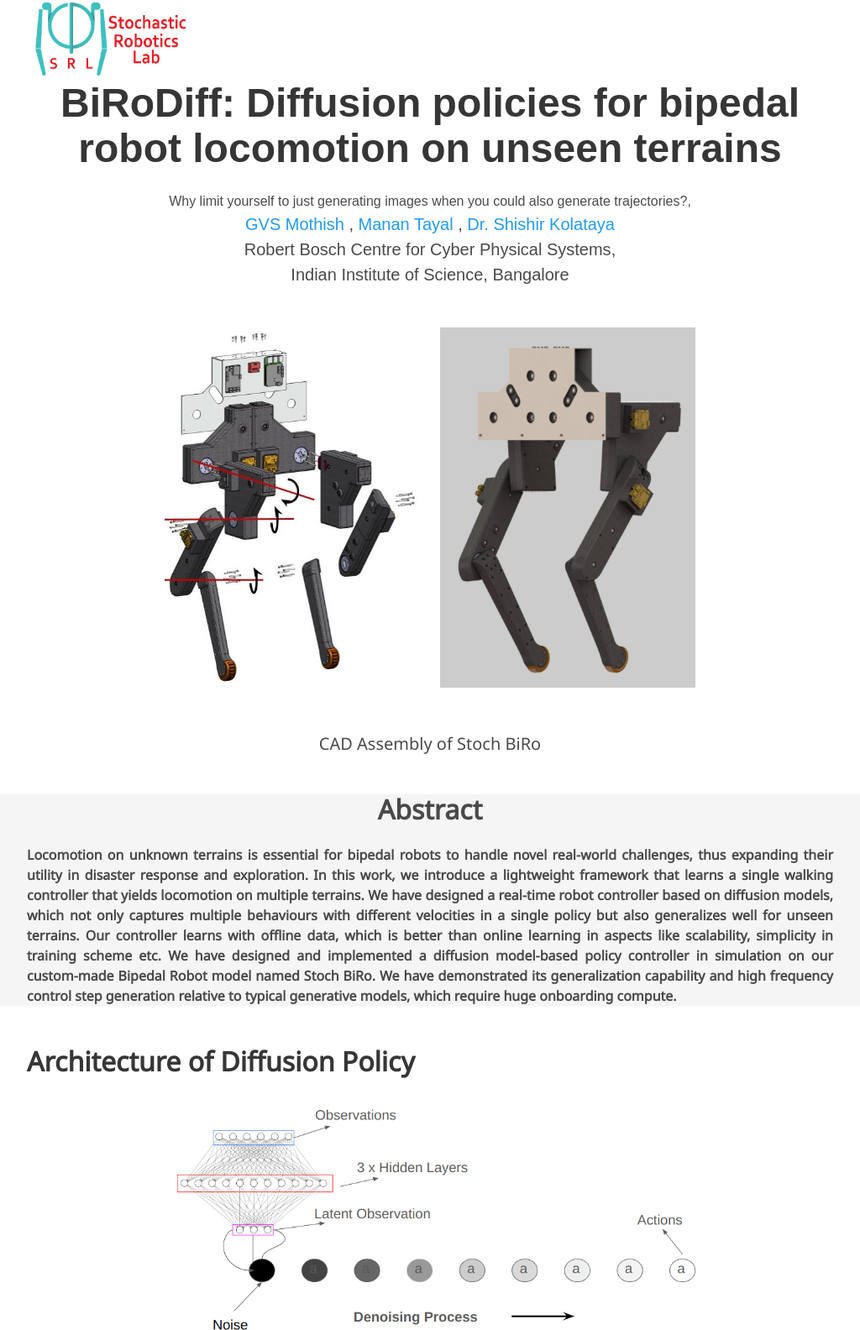
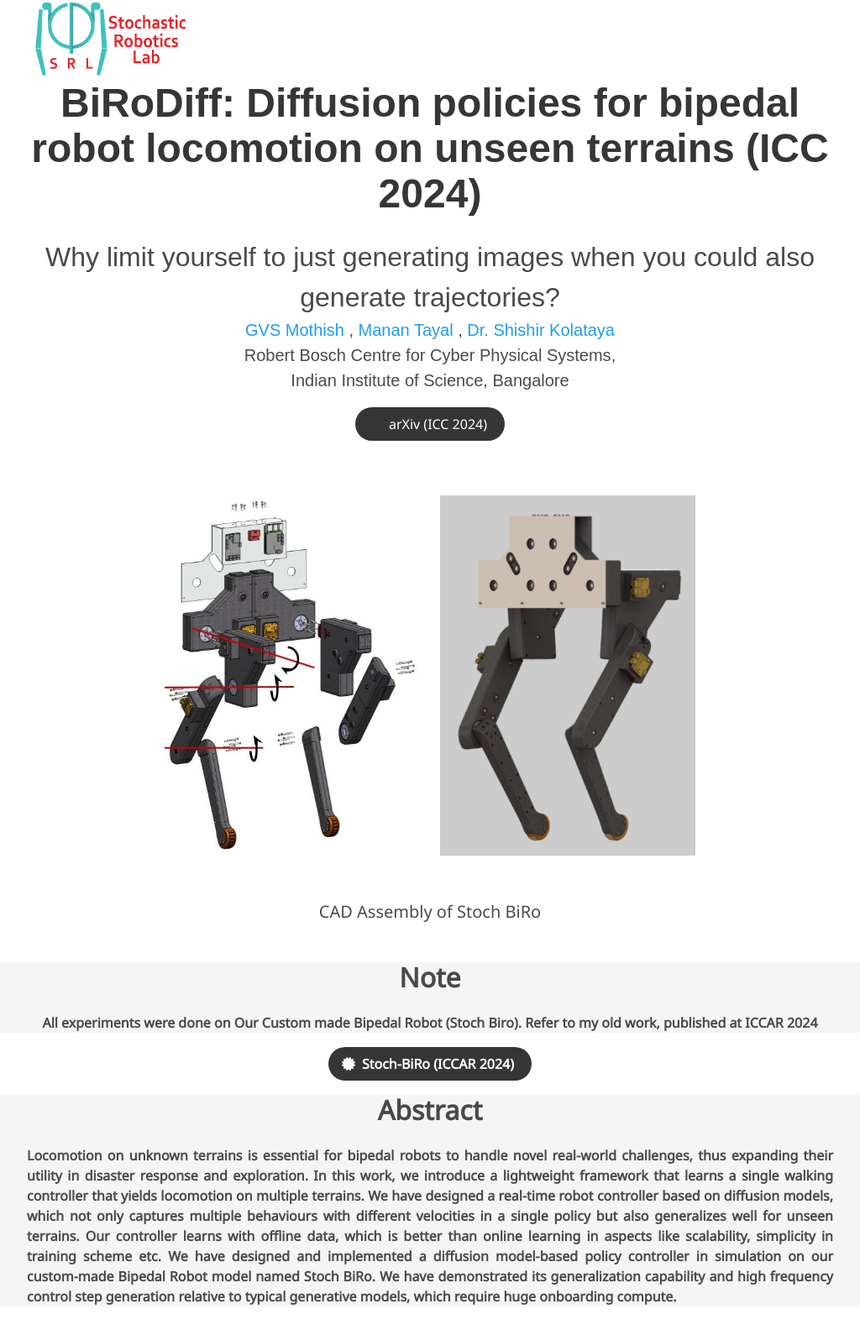
Before and after one commit to gvsmothish/Stoch-Biro-diffusion-policy, a plain HTML site: page index.html in a window 1280 px wide. Shown: the part 45-1629 px from the top of the page at 84% size, without its empty margins (128-1152 px from the left). Drawn offline with nearby package versions, Linux system fonts and the light colour scheme; some icons are missing; a web font is replaced by a local one.

Commit message:
icc_update_oct_11

```diff
--- a/index.html
+++ b/index.html
@@ -37,9 +37,9 @@
       <div class="columns is-centered">
 
         <div class="column has-text-centered">
-          <h1 class="title is-1 publication-title">BiRoDiff: Diffusion policies for bipedal robot locomotion on unseen terrains</h1>
-          <div class="is-size-9 publication-authors">
-            <span class="author-block">Why limit yourself to just generating images when you could also generate trajectories?</span>, <br>
+          <h1 class="title is-1 publication-title">BiRoDiff: Diffusion policies for bipedal robot locomotion on unseen terrains (ICC 2024) </h1>
+          <div class="is-size-3 publication-authors">
+            <span class="author-block">Why limit yourself to just generating images when you could also generate trajectories?</span> <br>
           </div>
           <div class="is-size-5 publication-authors">
             <span class="author-block">
@@ -57,28 +57,19 @@
           </div>
 
 
-          <!-- <div class="column has-text-centered">
+          <div class="column has-text-centered">
             <div class="publication-links">
               <span class="link-block">
-                <a href="https://arxiv.org/abs/2312.06512"
+                <a href="https://arxiv.org/pdf/2407.05424"
                    class="external-link button is-normal is-rounded is-dark">
                   <span class="icon">
                       <i class="ai ai-arxiv"></i>
                   </span>
-                  <span>arXiv</span>
-                </a>
-              </span>
-              <span class="link-block">
-                <a href="https://www.youtube.com/watch?v=RK8SCQpDTPE"
-                   class="external-link button is-normal is-rounded is-dark">
-                  <span class="icon">
-                      <i class="fab fa-youtube"></i>
-                  </span>
-                  <span>Video (Phase 1 & 2)</span>
+                  <span>arXiv (ICC 2024) </span>
                 </a>
               </span>
             </div>
-          </div> -->
+          </div>
 
 
         </div>
@@ -178,7 +169,34 @@
     </div>
   </div>
 </section> -->
-
+<section class="hero is-light">
+  <div class="container is-max-desktop">
+    <!-- Abstract. -->
+    <div class="columns is-centered has-text-centered">
+      <div class="column">
+        <h2 class="title is-3">Note</h2>
+        <div class="content has-text-justified">
+          <p>
+             All experiments were done on Our Custom made Bipedal Robot (Stoch Biro). Refer to my old work, published at ICCAR 2024
+          </p>
+        </div>
+      </div>
+    </div>
+  </div>
+</section>
+<div class="column has-text-centered">
+  <div class="publication-links">
+    <span class="link-block">
+      <a href="https://tayalmanan28.github.io/Stoch-BiRo/"
+         class="external-link button is-normal is-rounded is-dark">
+        <span class="icon">
+            <i class="fa fa-certificate"></i>
+        </span>
+        <span>Stoch-BiRo (ICCAR 2024) </span>
+      </a>
+    </span>
+  </div>
+</div>
 <section class="hero is-light">
   <div class="container is-max-desktop">
     <!-- Abstract. -->
@@ -338,7 +356,7 @@ generative models, which require huge onboarding compute.
       <a class="icon-link" href="https://github.com/tayalmanan28" class="external-link" disabled>
         <i class="fab fa-github"></i>
       </a> -->
-      This work is submittted to ICC 2024
+      This work is to be presented at ICC 2024
     </div>
   </div>
 </footer>
```
Also changed, not shown: static/images/algo_1.png, static/images/algo_2.png.
